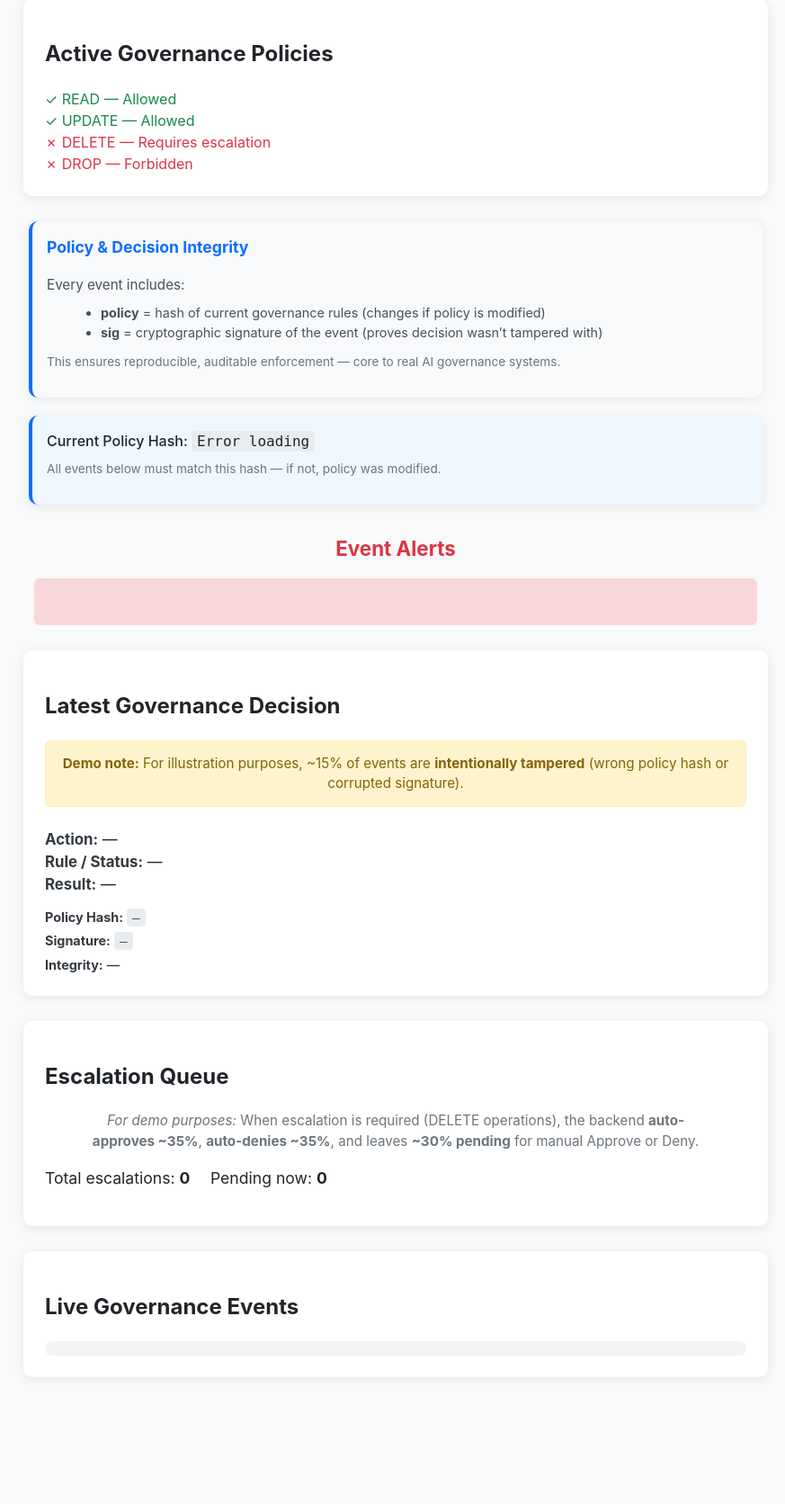
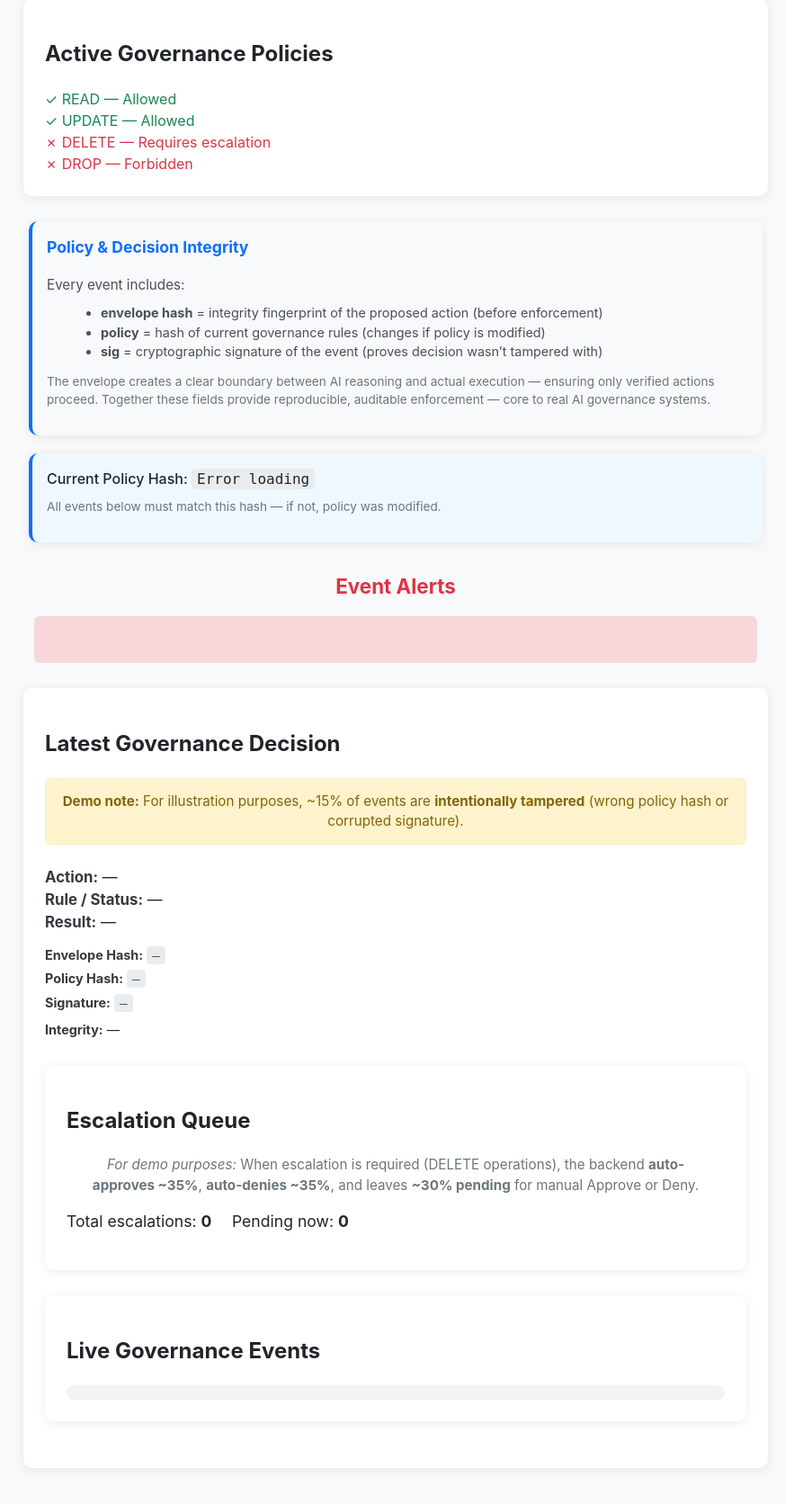
Before and after one commit to babyblueviper1/ai-governance-architecture, a Flask app: page / in a window 1280 px wide. Shown: the part 392-2064 px from the top of the page at 90% size, without its empty margins (200-1073 px from the left). Before the commit the page ends 1853 px from the top, so only its background shows below. Run offline with Flask 3, Linux system fonts and the light colour scheme.

Commit message:
Update index.html . nodes eternal

```diff
--- a/drvl-demo/templates/index.html
+++ b/drvl-demo/templates/index.html
@@ -342,14 +342,15 @@
         Every event includes:
     </p>
     <ul style="font-size: 0.9rem; color: #495057; margin: 8px 0 0 20px; line-height: 1.5;">
+        <li><strong>envelope hash</strong> = integrity fingerprint of the proposed action (before enforcement)</li>
         <li><strong>policy</strong> = hash of current governance rules (changes if policy is modified)</li>
         <li><strong>sig</strong> = cryptographic signature of the event (proves decision wasn’t tampered with)</li>
     </ul>
     <p style="font-size: 0.85rem; color: #6c757d; margin-top: 12px;">
-        This ensures reproducible, auditable enforcement — core to real AI governance systems.
+        The envelope creates a clear boundary between AI reasoning and actual execution — ensuring only verified actions proceed.
+        Together these fields provide reproducible, auditable enforcement — core to real AI governance systems.
     </p>
 </div>
-
 <div class="panel" style="background: #f0f8ff; border-left: 4px solid #0d6efd; padding: 16px; margin: 16px auto; max-width: 780px;">
     <p style="font-size: 1rem; font-weight: 500; margin: 0;">
         Current Policy Hash: <code id="current-policy-hash" style="font-family: monospace; background: #e9ecef; padding: 2px 6px; border-radius: 4px;">—</code>
@@ -380,7 +381,13 @@
         <div><b>Rule / Status:</b> <span id="decRule">—</span></div>
         <div><b>Result:</b> <span id="decResult">—</span></div>
 
+
     <div style="margin-top:12px;font-size:0.9rem;color:#495057;">
+        <b>Envelope Hash:</b>   <!-- comes first logically -->
+        <code id="decEnvelopeHash" style="background:#e9ecef;padding:2px 6px;border-radius:4px;">—</code>
+    </div>
+
+    <div style="margin-top:4px;font-size:0.9rem;color:#495057;">
         <b>Policy Hash:</b>
         <code id="decPolicy" style="background:#e9ecef;padding:2px 6px;border-radius:4px;">—</code>
     </div>
@@ -390,10 +397,8 @@
         <code id="decSig" style="background:#e9ecef;padding:2px 6px;border-radius:4px;">—</code>
     </div>
 
-        <div style="margin-top:4px;font-size:0.9rem;">
-            <b>Integrity:</b>
-            <span id="decIntegrity">—</span>
-        </div>
+    <div style="margin-top:8px;font-size:0.9rem;">
+        <b>Integrity:</b> <span id="decIntegrity">—</span>
     </div>
 </div>
 
@@ -626,17 +631,18 @@ function handleResponse(data) {
             eventClass = "event-pending";
     }
 
-    document.getElementById("decPolicy").textContent = data.policy || "—";
-    document.getElementById("decSig").textContent = data.signature || "—";
+    // Update envelope, policy, signature fields (safe even if missing)
+    document.getElementById("decEnvelopeHash").textContent = data.envelope_hash || "—";
+    document.getElementById("decPolicy").textContent       = data.policy       || "—";
+    document.getElementById("decSig").textContent         = data.signature     || "—";
 
+    // Integrity check — only runs if the fields are present
     const integrityEl = document.getElementById("decIntegrity");
-
-    // We know what the real policy hash should be (loaded on page init)
     const expectedPolicyHash = document.getElementById("current-policy-hash").textContent.trim();
 
-    if (data.policy && data.signature) {
-        const policyMatches = data.policy === expectedPolicyHash;
-        const sigLooksValid = data.signature.length === 16 && /^[0-9a-fA-F]{16}$/.test(data.signature);
+    if (data.envelope_hash && data.policy && data.signature) {
+        const policyMatches  = data.policy === expectedPolicyHash;
+        const sigLooksValid  = data.signature.length === 16 && /^[0-9a-fA-F]{16}$/.test(data.signature);
 
         if (policyMatches && sigLooksValid) {
             integrityEl.textContent = "✓ Valid signature & policy match";
@@ -652,11 +658,11 @@ function handleResponse(data) {
             integrityEl.style.fontWeight = "bold";
         }
     } else {
-        integrityEl.textContent = "— No signature data";
+        integrityEl.textContent = "— Incomplete attestation";
         integrityEl.style.color = "#6c757d";
     }
 
-    // LLM error handling
+    // LLM error handling — always run
     const errorDiv = document.getElementById("llm-error");
     if (data.llm_error) {
         errorDiv.textContent = data.llm_error;
@@ -670,10 +676,12 @@ function handleResponse(data) {
         errorDiv.textContent = "";
     }
 
+    // Stats update — always run
     if (incExecuted) els.executed.textContent = Number(els.executed.textContent) + 1;
-    if (incBlocked) els.blocked.textContent = Number(els.blocked.textContent) + 1;
+    if (incBlocked)  els.blocked.textContent  = Number(els.blocked.textContent)  + 1;
     if (incApproved) els.approved.textContent = Number(els.approved.textContent) + 1;
 
+    // Add to live event stream — always run
     const line = document.createElement("div");
     line.className = `event-line ${eventClass}`;
     line.innerHTML = `
@@ -683,16 +691,19 @@ function handleResponse(data) {
         <span style="color:#6c757d; font-size:0.9rem;">
             | policy=<code>${data.policy || '—'}</code>
             | sig=<code>${data.signature || '—'}</code>
+            | env=<code>${data.envelope_hash || '—'}</code>
         </span>
     `;
     els.events.prepend(line);
     if (els.events.children.length > 200) els.events.removeChild(els.events.lastChild);
 
+    // Show alert text if any — always run
     if (alertText) {
         els.alerts.textContent = alertText;
         setTimeout(() => els.alerts.textContent = "", 4800);
     }
 
+    // Update escalation queue — always run
     if (data.escalation_queue) {
         renderQueue(data.escalation_queue);
     }
```
Lines whose indentation alone changed are shown as unchanged.
